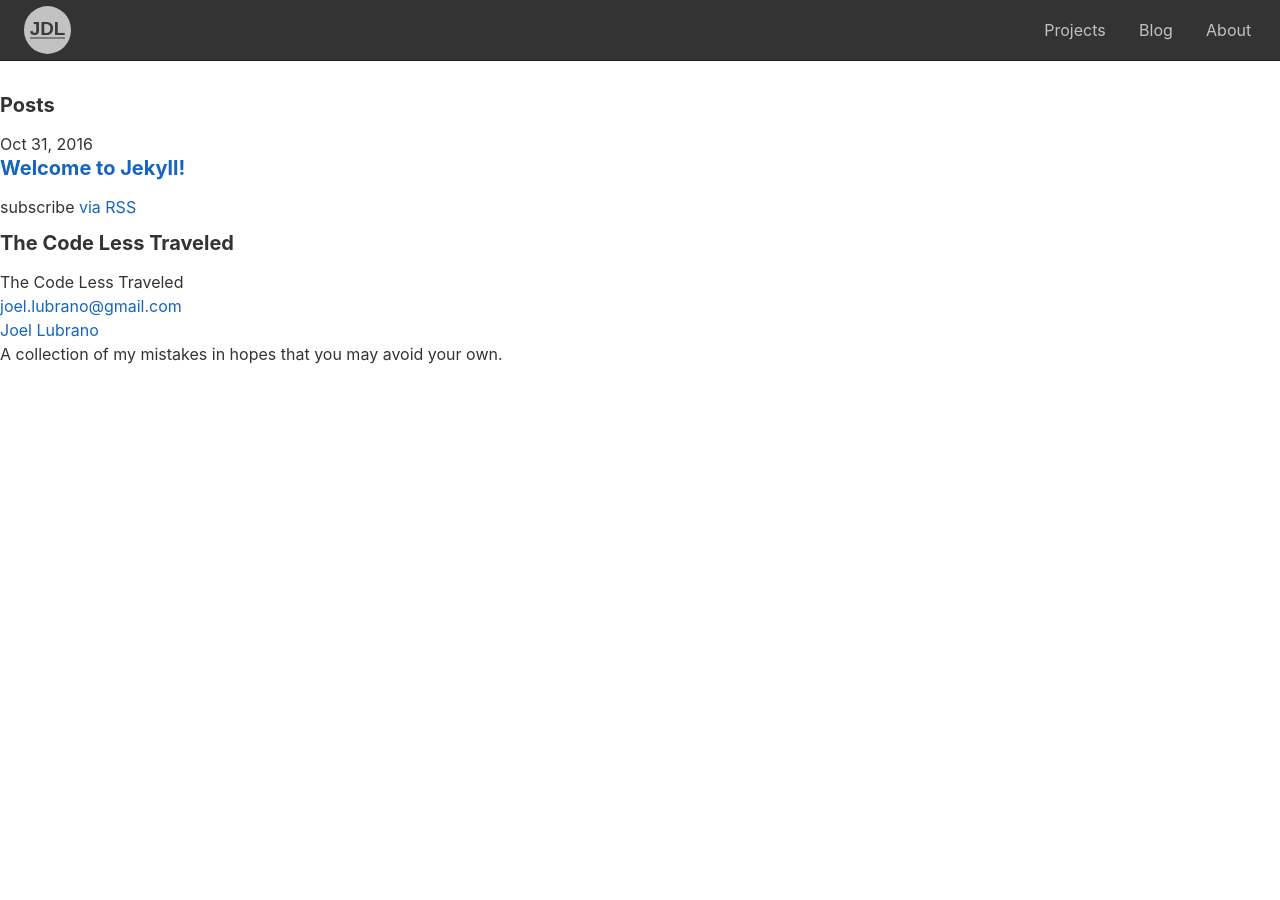
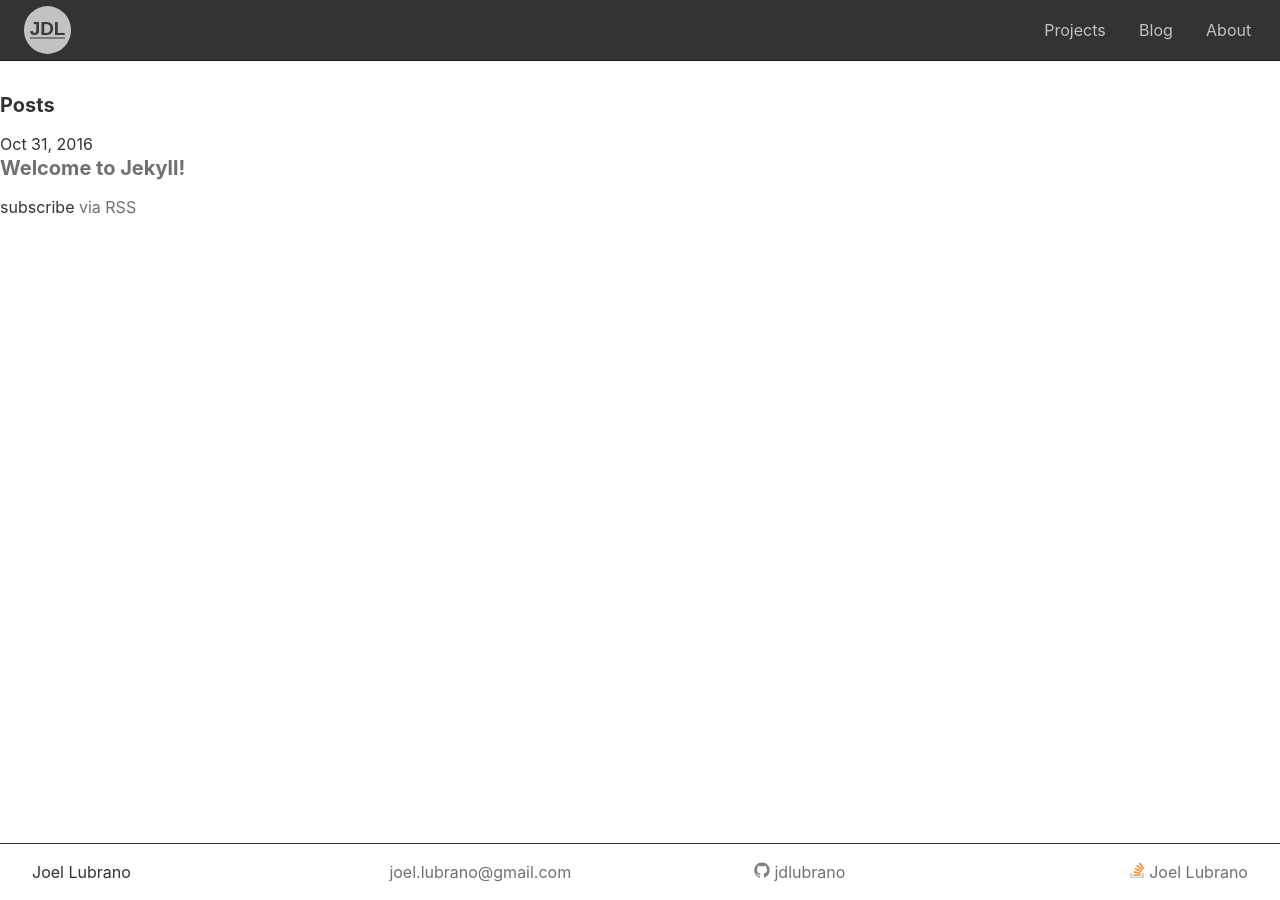
Before and after one commit to jdlubrano/jdlubrano.github.io, a Jekyll site: the page built from index.html, in a window 1280 px wide. Built offline with Jekyll 4.4.1, drawn with Linux system fonts in a browser that asks for light colours; nearby versions of some CDN libraries.

Commit message:
Change footer

```diff
--- a/_config.yml
+++ b/_config.yml
@@ -21,9 +21,18 @@ baseurl: "" # the subpath of your site, e.g. /blog
 url: "https://jdlubrano.github.io" # the base hostname & protocol for your site
 github_username:  jdlubrano
 so_username: Joel Lubrano
+author: Joel Lubrano
 
 # Build settings
 markdown: kramdown
+safe: true
+
+defaults:
+  -
+    scope:
+      path: ""
+    values:
+      author: Joel Lubrano
 
 gems:
   - jekyll-autoprefixer
--- a/_includes/footer.html
+++ b/_includes/footer.html
@@ -1,46 +1,27 @@
 <footer class="site-footer">
 
-  <div class="wrapper">
+  <section class="footer-col">
+    <span>{{ site.author | escape }}</span>
+  </section>
 
-    <h2 class="footer-heading">{{ site.title | escape }}</h2>
+  <section class="footer-col text-centered">
+    <span><a href="mailto:{{ site.email }}">{{ site.email }}</a></span>
+  </section>
 
-    <div class="footer-col-wrapper">
-      <div class="footer-col footer-col-1">
-        <ul class="contact-list">
-          <li>
-            {% if site.author %}
-              {{ site.author | escape }}
-            {% else %}
-              {{ site.title | escape }}
-            {% endif %}
-            </li>
-            {% if site.email %}
-            <li><a href="mailto:{{ site.email }}">{{ site.email }}</a></li>
-            {% endif %}
-        </ul>
-      </div>
+  <section class="footer-col text-centered">
+    {% if site.github_username %}
+    <span>
+      {% include icon-github.html username=site.github_username %}
+    </span>
+    {% endif %}
+  </section>
 
-      <div class="footer-col footer-col-2">
-        <ul class="social-media-list">
-          {% if site.github_username %}
-          <li>
-            {% include icon-github.html username=site.github_username %}
-          </li>
-          {% endif %}
-
-          {% if site.so_username %}
-          <li>
-            {% include icon-so.html username=site.so_username %}
-          </li>
-          {% endif %}
-        </ul>
-      </div>
-
-      <div class="footer-col footer-col-3">
-        <p>{{ site.description | escape }}</p>
-      </div>
-    </div>
-
-  </div>
+  <section class="footer-col text-right">
+    {% if site.so_username %}
+    <span>
+      {% include icon-so.html username=site.so_username %}
+    </span>
+    {% endif %}
+  </section>
 
 </footer>
--- a/_includes/icon-github.html
+++ b/_includes/icon-github.html
@@ -0,0 +1 @@
+<a href="https://github.com/{{ include.username }}"><span class="icon icon--github">{% include icon-github.svg %}</span><span class="username">{{ include.username }}</span></a>
--- /dev/null
+++ b/_sass/common.scss
@@ -0,0 +1,17 @@
+.text-centered, .text-center {
+  text-align: center;
+}
+
+.text-right {
+  text-align: right;
+}
+
+a {
+  color: $link-color;
+  &:hover, &:focus {
+    color: $hover-link-color;
+  }
+  &:active, &:visited {
+    color: $active-link-color;
+  }
+}
--- /dev/null
+++ b/_sass/footer.scss
@@ -0,0 +1,23 @@
+.icon-so {
+  display: inline-block;
+  .icon-img {
+    height: 16px;
+    width: 16px;
+    background-size: cover;
+    background-image: url('/images/icon-so.png');
+  }
+}
+
+.site-footer {
+  position: fixed;
+  bottom: 1em;
+  width: 100%;
+  border-top: solid 1px #333;
+  padding: 1em 1em 0;
+  section {
+    &.footer-col {
+      padding: 0 1em;
+      @include span-columns(3);
+    }
+  }
+}
--- /dev/null
+++ b/_sass/variables.scss
@@ -0,0 +1,8 @@
+// Variables
+$dark-gray: #333;
+$body-text-color: $dark-gray;
+
+// Links
+$link-color: transparentize($body-text-color, 0.3);
+$hover-link-color: transparentize($body-text-color, 0.5);
+$active-link-color: transparentize($body-text-color, 0.1);
--- a/css/main.scss
+++ b/css/main.scss
@@ -4,4 +4,7 @@
 @import "base/base";
 @import "neat/neat";
 @import "animate.css";
+@import "variables";
+@import "common";
 @import "header";
+@import "footer";
```
Also changed, not shown: _includes/icon-github.svg (added).
